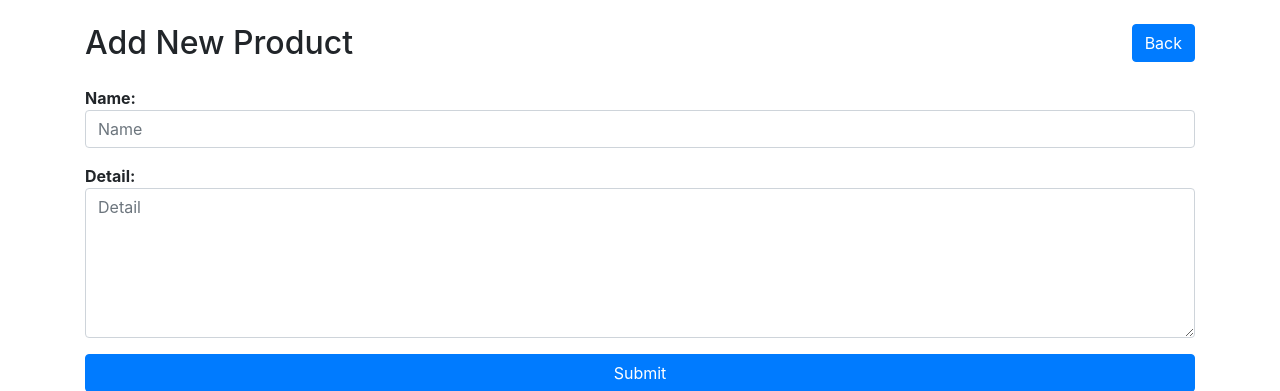
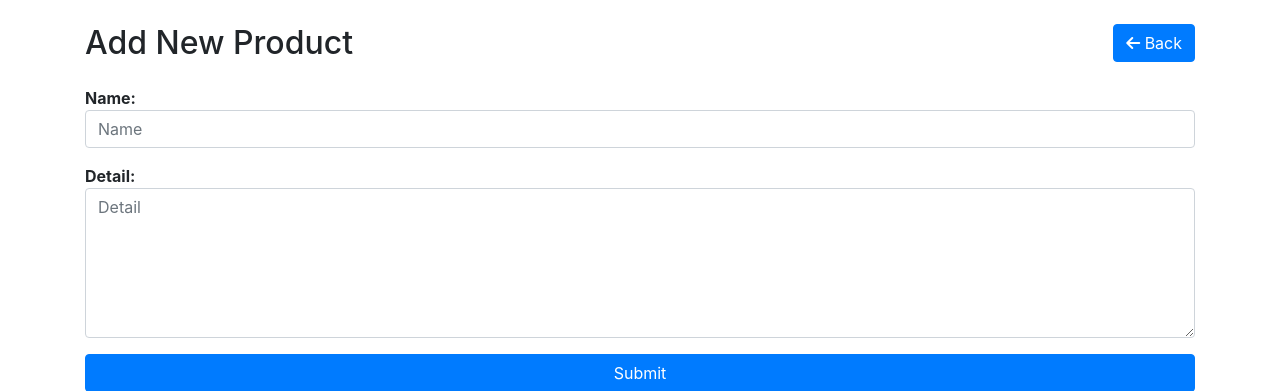
Before and after one commit to JRua89/laravel-crud-demo, a Laravel app: page /products/create in a window 1280 px wide. Shown: the part 80-471 px from the top of the page. Run offline with Laravel 8, Linux system fonts and the light colour scheme.

Commit message:
add fontawsome back buttons all pages

```diff
--- a/resources/views/products/create.blade.php
+++ b/resources/views/products/create.blade.php
@@ -6,7 +6,7 @@
        <!-- Title and Back Button -->
        <div class="d-flex justify-content-between align-items-center mb-4">
         <h2 class="mb-0">Add New Product</h2>
-        <a class="btn btn-primary" href="{{ route('products.index') }}">Back</a>
+        <a class="btn btn-primary" href="{{ route('products.index') }}"><i class="fas fa-arrow-left"></i> Back</a>
     </div>
     </div>
 </div>
--- a/resources/views/products/edit.blade.php
+++ b/resources/views/products/edit.blade.php
@@ -5,7 +5,7 @@
        <!-- Title and Back Button -->
        <div class="d-flex justify-content-between align-items-center mb-4">
         <h2 class="mb-0">Edit Product</h2>
-        <a class="btn btn-primary" href="{{ route('products.index') }}">Back</a>
+        <a class="btn btn-primary" href="{{ route('products.index') }}"><i class="fas fa-arrow-left"></i> Back</a>
     </div>
 
 
--- a/resources/views/products/layout.blade.php
+++ b/resources/views/products/layout.blade.php
@@ -5,6 +5,8 @@
     <meta name="viewport" content="width=device-width, initial-scale=1.0">
     <title>Laravel 8 CRUD Application</title>
     <link href="https://stackpath.bootstrapcdn.com/bootstrap/4.5.2/css/bootstrap.min.css" rel="stylesheet">
+    <link rel="stylesheet" href="https://cdnjs.cloudflare.com/ajax/libs/font-awesome/6.0.0-beta3/css/all.min.css">
+
 </head>
 <body>
     <!-- Header -->
--- a/resources/views/products/show.blade.php
+++ b/resources/views/products/show.blade.php
@@ -5,7 +5,7 @@
         <!-- Title and Back Button -->
         <div class="d-flex justify-content-between align-items-center mb-4">
             <h2 class="mb-0">Show Product</h2>
-            <a class="btn btn-primary" href="{{ route('products.index') }}">Back</a>
+            <a class="btn btn-primary" href="{{ route('products.index') }}"><i class="fas fa-arrow-left"></i> Back</a>
         </div>
 
         <!-- Product Details -->
```
